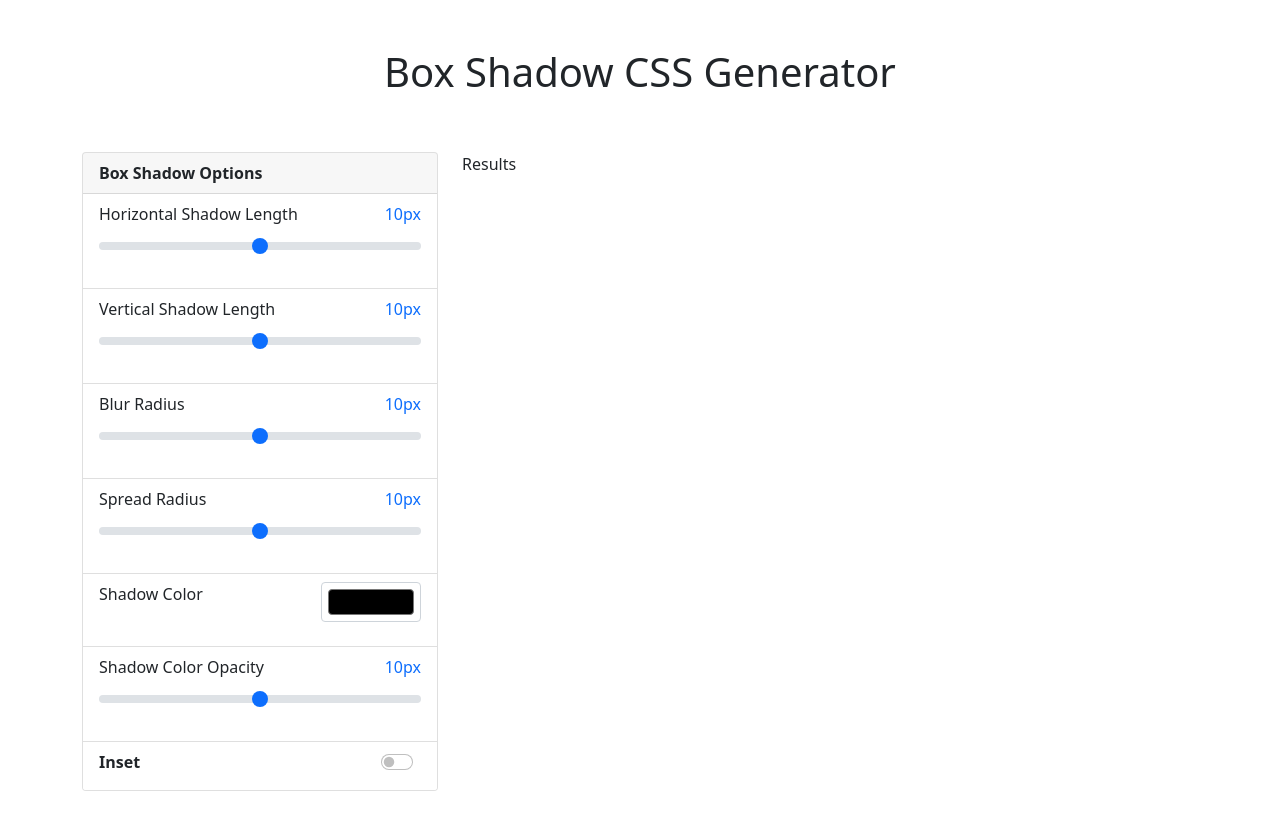
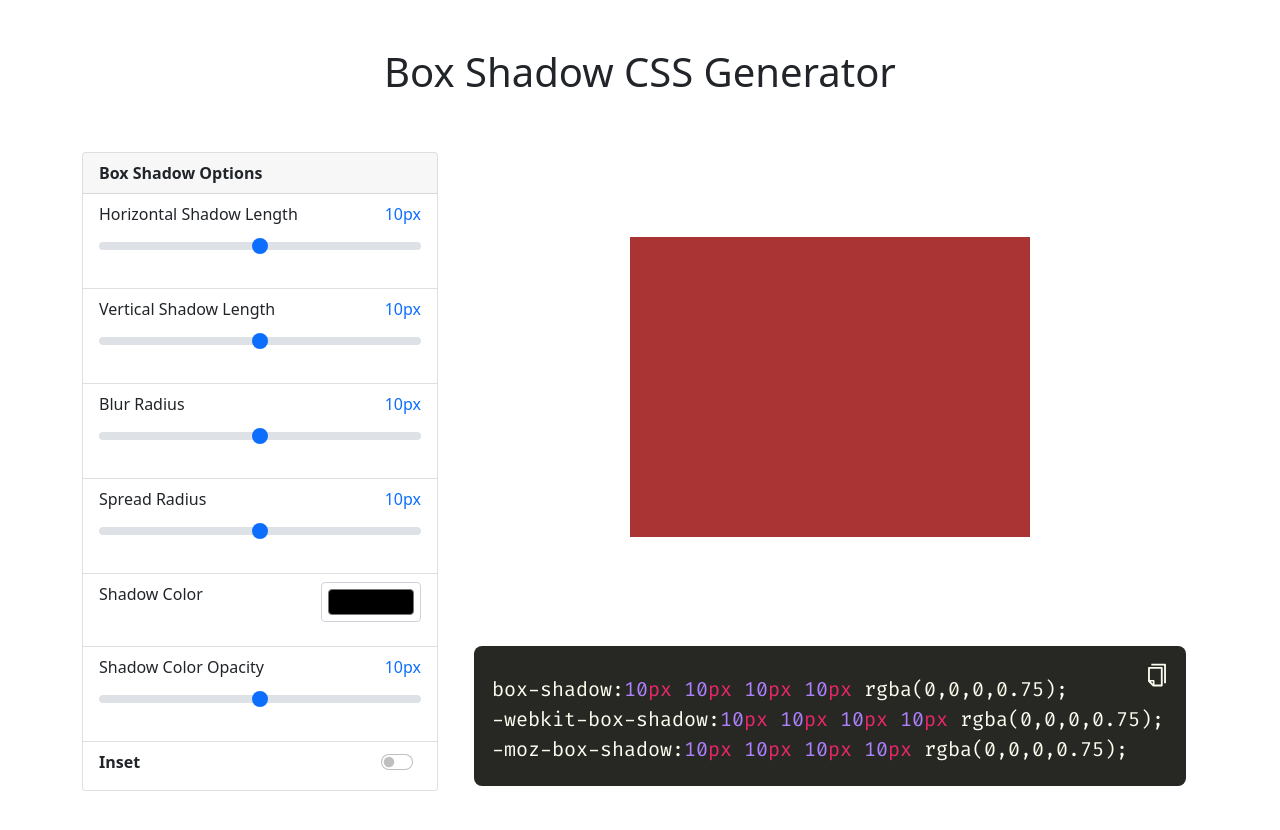
Before and after one commit to AbderrahmaneFadili/react-css-shadow-generator-app, a React (Create React App) app: page / in a window 1280 px wide. Shown: the top 830 px of the page. Built offline with nearby package versions, Linux system fonts and the light colour scheme.

Commit message:
Finishing the UI set up with Bootrstrap 5

```diff
--- a/package.json
+++ b/package.json
@@ -10,6 +10,7 @@
     "react": "^18.2.0",
     "react-bootstrap": "^2.4.0",
     "react-dom": "^18.2.0",
+    "react-icons": "^4.4.0",
     "react-scripts": "5.0.1",
     "web-vitals": "^2.1.4"
   },
--- a/public/index.html
+++ b/public/index.html
@@ -1,14 +1,12 @@
 <!DOCTYPE html>
 <html lang="en">
+
 <head>
   <meta charset="utf-8" />
   <link rel="icon" href="%PUBLIC_URL%/favicon.ico" />
   <meta name="viewport" content="width=device-width, initial-scale=1" />
   <meta name="theme-color" content="#000000" />
-    <meta
-      name="description"
-      content="Web site created using create-react-app"
-    />
+  <meta name="description" content="Web site created using create-react-app" />
   <link rel="apple-touch-icon" href="%PUBLIC_URL%/logo192.png" />
   <!--
       manifest.json provides metadata used when your web app is installed on a
@@ -24,8 +22,13 @@
       work correctly both with client-side routing and a non-root public URL.
       Learn how to configure a non-root public URL by running `npm run build`.
     -->
+  <link rel="preconnect" href="https://fonts.googleapis.com">
+  <link rel="preconnect" href="https://fonts.gstatic.com" crossorigin>
+  <link href="https://fonts.googleapis.com/css2?family=Fira+Code:wght@300;400;500;600;700&display=swap"
+    rel="stylesheet">
   <title>React App</title>
 </head>
+
 <body>
   <noscript>You need to enable JavaScript to run this app.</noscript>
   <div id="root"></div>
@@ -40,4 +43,5 @@
       To create a production bundle, use `npm run build` or `yarn build`.
     -->
 </body>
+
 </html>
--- a/src/App.jsx
+++ b/src/App.jsx
@@ -1,10 +1,17 @@
-import React, { useState } from "react";
+import React from "react";
 import { Container, Row, Col } from "react-bootstrap";
 import Card from "react-bootstrap/Card";
 import Form from "react-bootstrap/Form";
 import ListGroup from "react-bootstrap/ListGroup";
+import { AiOutlineCopy, AiFillCopy } from "react-icons/ai";
 
 const App = () => {
+  const resultsCssCodeStyle = {
+    propertyColor: "#fcfef0",
+    value: "#ad80fe",
+    measure: "#e8276b",
+    colorValue: "#fcfef0",
+  };
   return (
     <>
       <Container className="my-5">
@@ -84,7 +91,7 @@ const App = () => {
                         type="color"
                         id="shadow-color"
                         name="shadow-color"
-                        defaultValue="#000"
+                        defaultValue="#a33"
                         title="Shadow Color"
                       />
                     </div>
@@ -119,7 +126,264 @@ const App = () => {
             </Card>
           </Col>
           {/* Results */}
-          <Col md={8}>Results</Col>
+          <Col md={8}>
+            {/* Box */}
+            <Row style={{ height: 470 }}>
+              <div className="d-flex justify-content-center align-items-center">
+                <div
+                  style={{
+                    width: 400,
+                    height: 300,
+                    backgroundColor: "#a33",
+                  }}
+                  className="box"
+                ></div>
+              </div>
+            </Row>
+            {/* CSS Style */}
+            <Row className="p-4">
+              <div
+                className="w-100"
+                style={{
+                  width: "100%",
+                  height: 140,
+                  backgroundColor: "#272823",
+                  fontSize: 20,
+                  padding: 18,
+                  paddingTop: 28,
+                  borderRadius: ".5rem",
+                  fontFamily: `'Fira Code', monospace`,
+                  position: "relative",
+                }}
+              >
+                {/* copy (save to clipboard) */}
+                <>
+                  <AiOutlineCopy
+                    size={26}
+                    color="#fcfef0"
+                    style={{
+                      cursor: "pointer",
+                      position: "absolute",
+                      top: "1rem",
+                      right: "1rem",
+                    }}
+                  />
+                </>
+                <span
+                  style={{
+                    color: resultsCssCodeStyle.propertyColor,
+                  }}
+                >
+                  box-shadow:
+                </span>
+                <span
+                  style={{
+                    color: resultsCssCodeStyle.value,
+                  }}
+                >
+                  10
+                </span>
+                <span
+                  style={{
+                    color: resultsCssCodeStyle.measure,
+                  }}
+                >
+                  px
+                </span>{" "}
+                <span
+                  style={{
+                    color: resultsCssCodeStyle.value,
+                  }}
+                >
+                  10
+                </span>
+                <span
+                  style={{
+                    color: resultsCssCodeStyle.measure,
+                  }}
+                >
+                  px
+                </span>{" "}
+                <span
+                  style={{
+                    color: resultsCssCodeStyle.value,
+                  }}
+                >
+                  10
+                </span>
+                <span
+                  style={{
+                    color: resultsCssCodeStyle.measure,
+                  }}
+                >
+                  px
+                </span>{" "}
+                <span
+                  style={{
+                    color: resultsCssCodeStyle.value,
+                  }}
+                >
+                  10
+                </span>
+                <span
+                  style={{
+                    color: resultsCssCodeStyle.measure,
+                  }}
+                >
+                  px
+                </span>{" "}
+                <span
+                  style={{
+                    color: resultsCssCodeStyle.colorValue,
+                  }}
+                >
+                  rgba(0,0,0,0.75);
+                </span>
+                <br />
+                <span
+                  style={{
+                    color: resultsCssCodeStyle.propertyColor,
+                  }}
+                >
+                  -webkit-box-shadow:
+                </span>
+                <span
+                  style={{
+                    color: resultsCssCodeStyle.value,
+                  }}
+                >
+                  10
+                </span>
+                <span
+                  style={{
+                    color: resultsCssCodeStyle.measure,
+                  }}
+                >
+                  px
+                </span>{" "}
+                <span
+                  style={{
+                    color: resultsCssCodeStyle.value,
+                  }}
+                >
+                  10
+                </span>
+                <span
+                  style={{
+                    color: resultsCssCodeStyle.measure,
+                  }}
+                >
+                  px
+                </span>{" "}
+                <span
+                  style={{
+                    color: resultsCssCodeStyle.value,
+                  }}
+                >
+                  10
+                </span>
+                <span
+                  style={{
+                    color: resultsCssCodeStyle.measure,
+                  }}
+                >
+                  px
+                </span>{" "}
+                <span
+                  style={{
+                    color: resultsCssCodeStyle.value,
+                  }}
+                >
+                  10
+                </span>
+                <span
+                  style={{
+                    color: resultsCssCodeStyle.measure,
+                  }}
+                >
+                  px
+                </span>{" "}
+                <span
+                  style={{
+                    color: resultsCssCodeStyle.colorValue,
+                  }}
+                >
+                  rgba(0,0,0,0.75);
+                </span>
+                <br />
+                <span
+                  style={{
+                    color: resultsCssCodeStyle.propertyColor,
+                  }}
+                >
+                  -moz-box-shadow:
+                </span>
+                <span
+                  style={{
+                    color: resultsCssCodeStyle.value,
+                  }}
+                >
+                  10
+                </span>
+                <span
+                  style={{
+                    color: resultsCssCodeStyle.measure,
+                  }}
+                >
+                  px
+                </span>{" "}
+                <span
+                  style={{
+                    color: resultsCssCodeStyle.value,
+                  }}
+                >
+                  10
+                </span>
+                <span
+                  style={{
+                    color: resultsCssCodeStyle.measure,
+                  }}
+                >
+                  px
+                </span>{" "}
+                <span
+                  style={{
+                    color: resultsCssCodeStyle.value,
+                  }}
+                >
+                  10
+                </span>
+                <span
+                  style={{
+                    color: resultsCssCodeStyle.measure,
+                  }}
+                >
+                  px
+                </span>{" "}
+                <span
+                  style={{
+                    color: resultsCssCodeStyle.value,
+                  }}
+                >
+                  10
+                </span>
+                <span
+                  style={{
+                    color: resultsCssCodeStyle.measure,
+                  }}
+                >
+                  px
+                </span>{" "}
+                <span
+                  style={{
+                    color: resultsCssCodeStyle.colorValue,
+                  }}
+                >
+                  rgba(0,0,0,0.75);
+                </span>
+              </div>
+            </Row>
+          </Col>
         </Row>
       </Container>
     </>
```
Also changed, not shown: 1 other file (tests, documents, lock files or other folders). Lines whose indentation alone changed are shown as unchanged.
